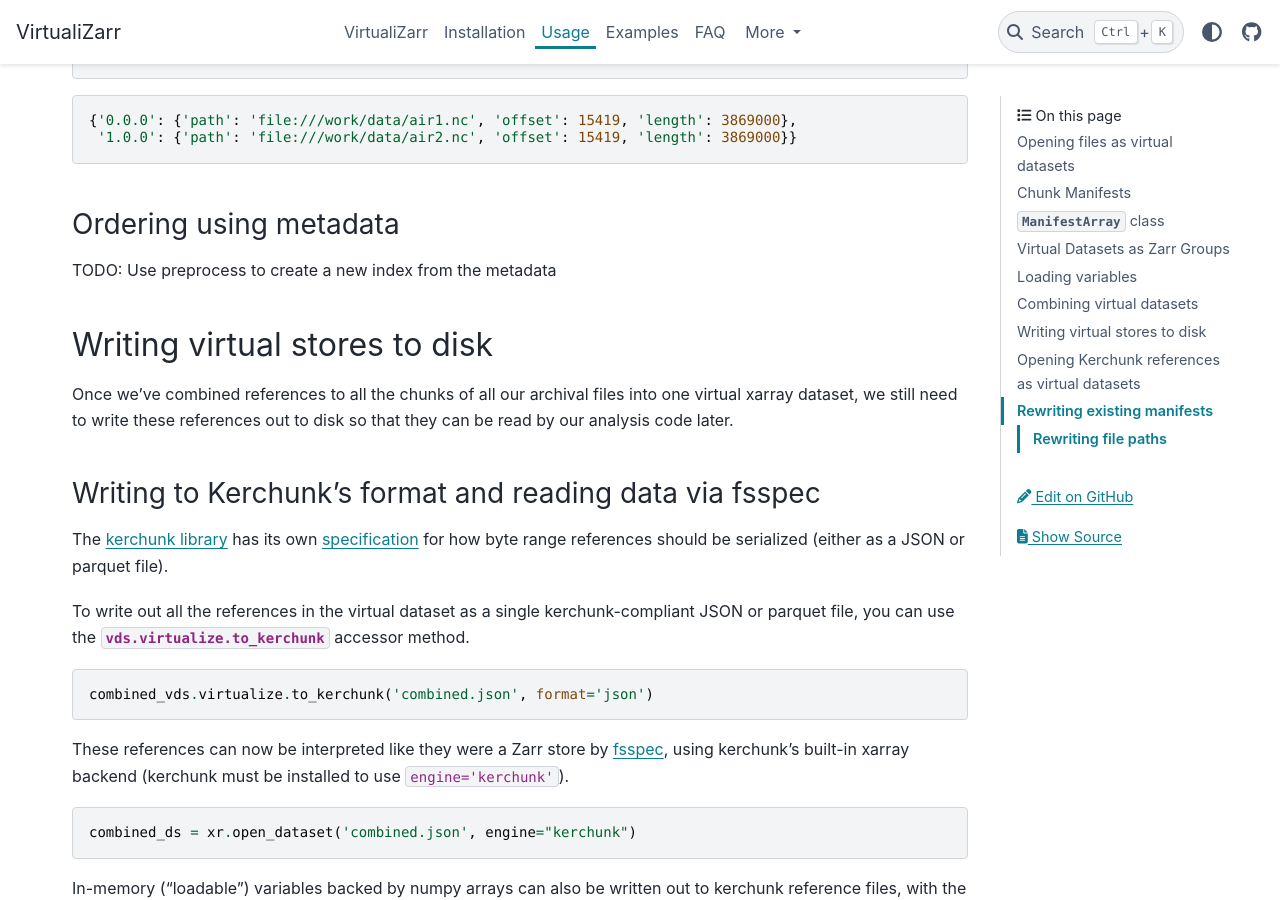
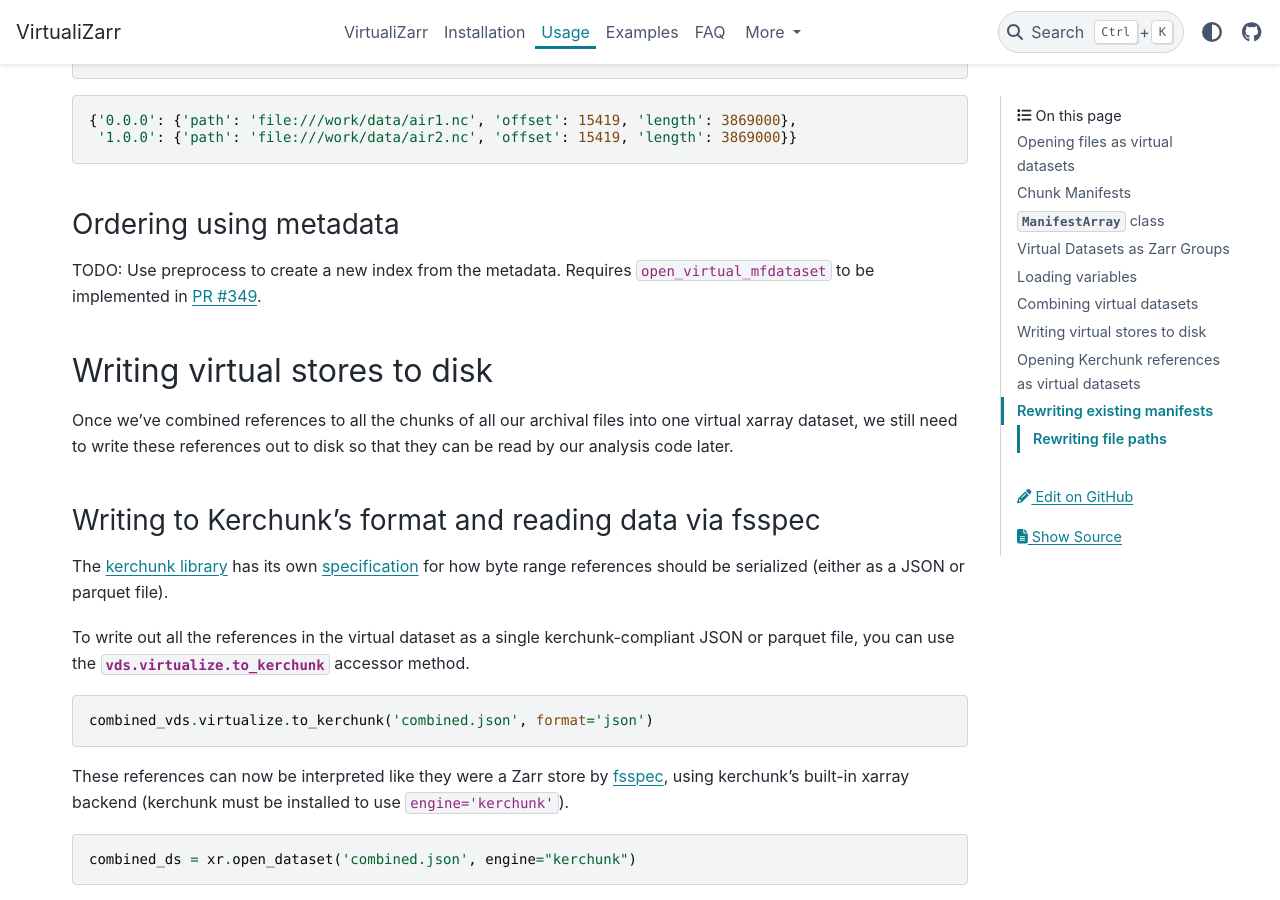
Before and after one commit to zarr-developers/VirtualiZarr, a Sphinx documentation site: the page built from docs/usage.md, in a window 1280 px wide and 900 px high, scrolled down 9257 px. Built offline with Sphinx 7.4.7 and the PyData theme 0.15.4, drawn with Linux system fonts in a browser that asks for light colours.

Commit message:
clarify todo

```diff
--- a/docs/usage.md
+++ b/docs/usage.md
@@ -360,7 +360,7 @@ combined_vds['air'].data.manifest.dict()
 
 ### Ordering using metadata
 
-TODO: Use preprocess to create a new index from the metadata
+TODO: Use preprocess to create a new index from the metadata. Requires ``open_virtual_mfdataset`` to be implemented in [PR #349](https://github.com/zarr-developers/VirtualiZarr/pull/349).
 
 ## Writing virtual stores to disk
 
```
